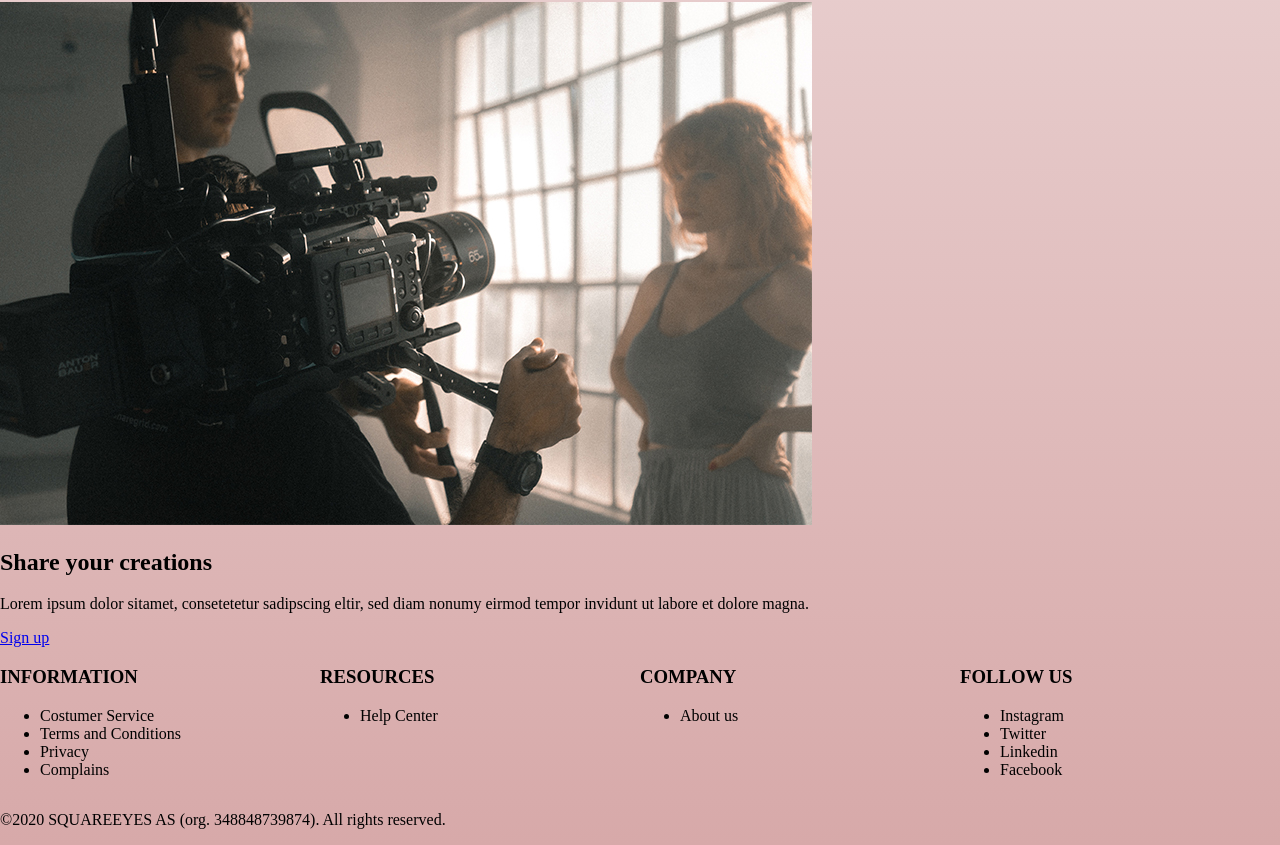
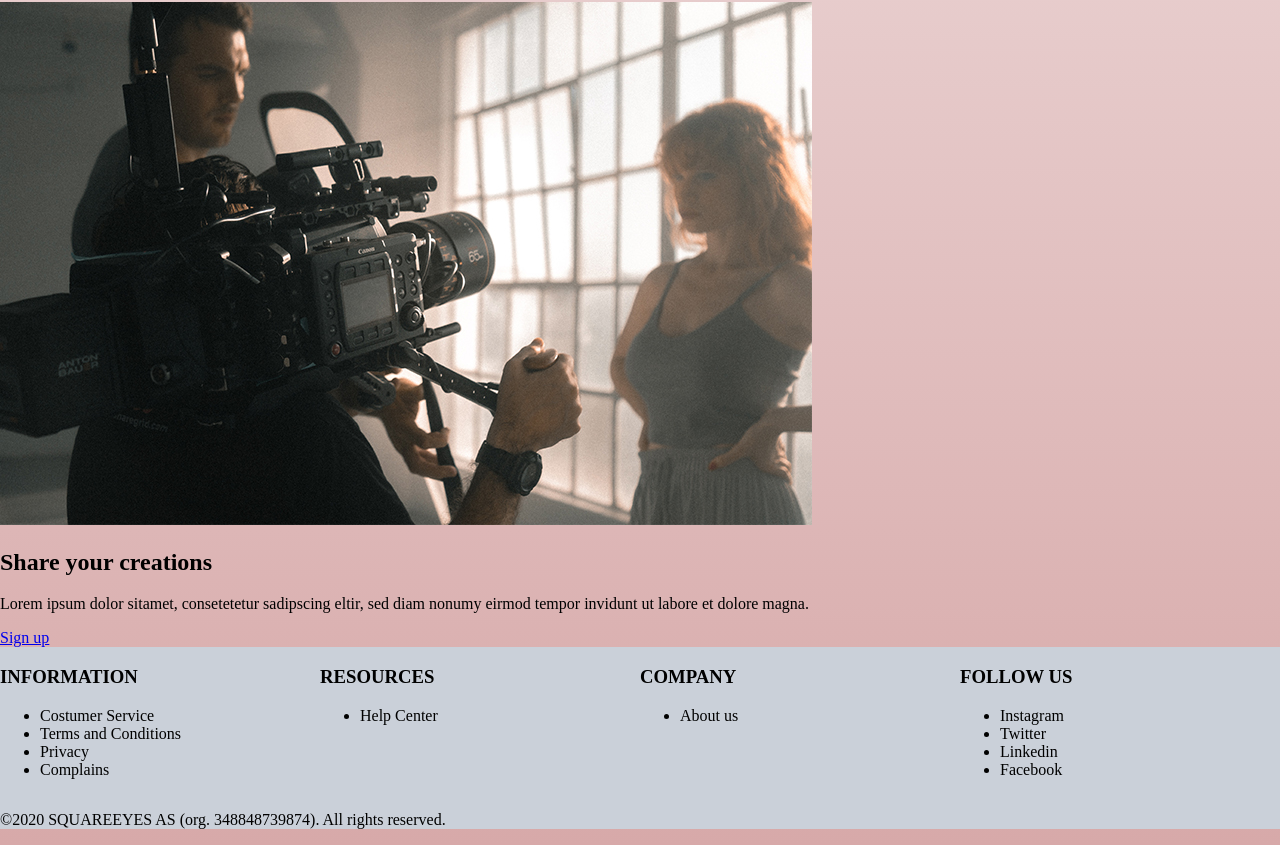
Before and after one commit to BlixDyrseth/Testing, a plain HTML site: page index.html in a window 1280 px wide. Shown: the part 1489-2334 px from the top of the page. Drawn offline with Linux system fonts and the light colour scheme; a web font is replaced by a local one.

Commit message:
Update styles.css

```diff
--- a/css/styles.css
+++ b/css/styles.css
@@ -21,7 +21,10 @@ header {
 #hamburger-menu {
     display: none;
     }
-
+footer {
+    background-color: #CAD0D9;
+    margin: 0;
+}
     .footer {
         display: flex;
         flex-direction: row;
```
